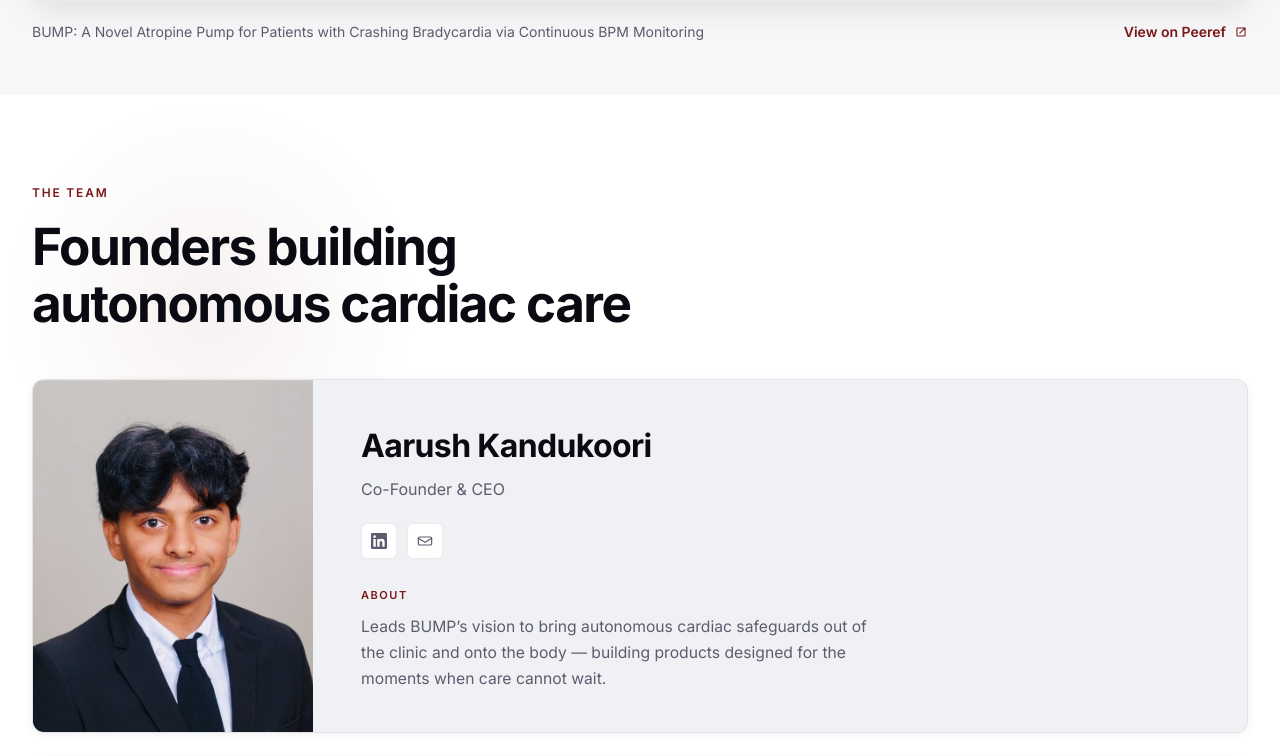
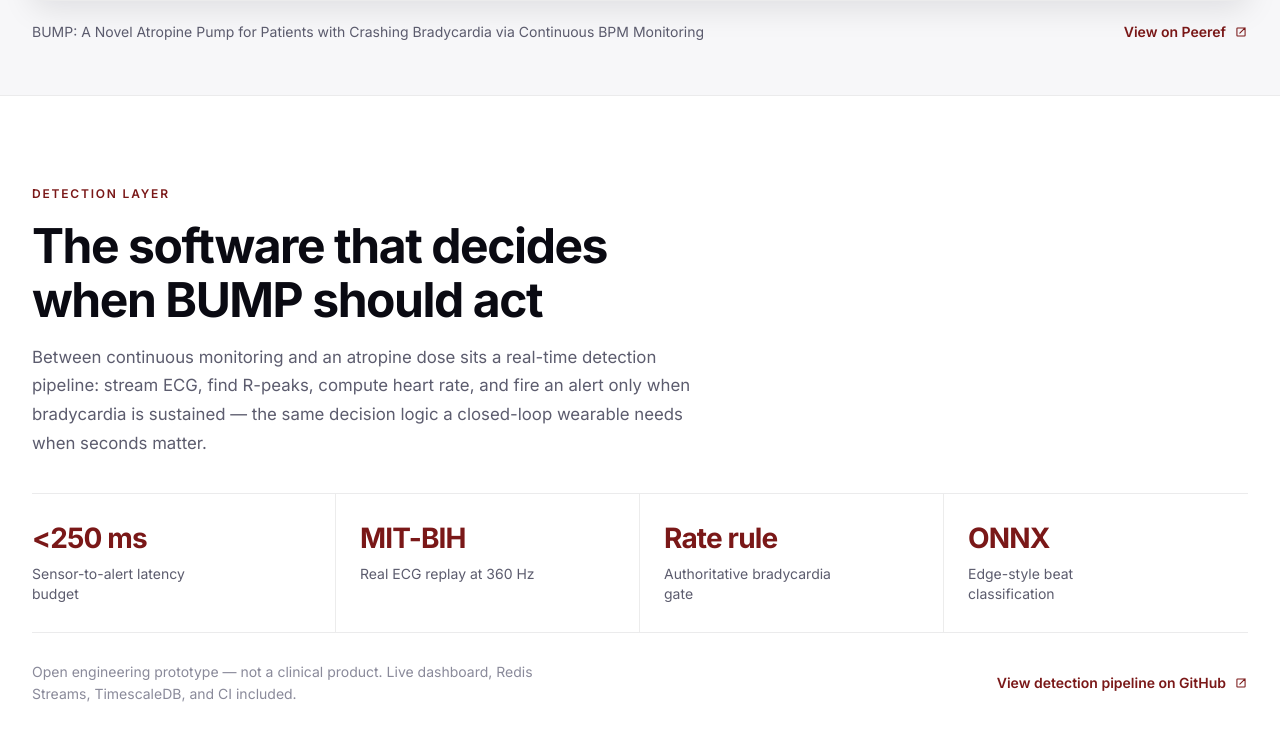
Before and after one commit to aarushkandukoori/bump-website, a React (Vite) app: page / in a window 1280 px wide. Shown: the part 7460-8216 px from the top of the page. Built offline with nearby package versions, Linux system fonts and the light colour scheme.

Commit message:
Add detection-layer showcase below research section
Surfaces the open-source bradycardia detection pipeline highlights
on bump-labs.com, directly under prototype validation.

```diff
--- a/src/App.tsx
+++ b/src/App.tsx
@@ -5,6 +5,7 @@
 import { HowItWorks } from './components/HowItWorks';
 import { Team } from './components/Team';
 import { Research } from './components/Research';
+import { DetectionShowcase } from './components/DetectionShowcase';
 import { Contact } from './components/Contact';
 import { Footer } from './components/Footer';
 
@@ -18,6 +19,7 @@
         <HowItWorks />
         <FeatureCarousel />
         <Research />
+        <DetectionShowcase />
         <Team />
         <Contact />
       </main>
--- /dev/null
+++ b/src/components/DetectionShowcase.css
@@ -0,0 +1,167 @@
+.detection-showcase {
+  padding: var(--section-space) 0 var(--section-space-end);
+  background: var(--bg-primary);
+  border-top: 1px solid var(--border);
+}
+
+.detection-showcase__inner {
+  max-width: var(--max-width);
+  margin: 0 auto;
+  padding: 0 32px;
+}
+
+.detection-showcase__header {
+  max-width: 680px;
+  margin-bottom: 36px;
+}
+
+.detection-showcase__headline {
+  font-size: clamp(2rem, 4vw, 3rem);
+  font-weight: 700;
+  line-height: 1.12;
+  letter-spacing: -0.03em;
+  color: var(--text-primary);
+  margin-bottom: 16px;
+}
+
+.detection-showcase__lede {
+  font-size: 1.05rem;
+  line-height: 1.7;
+  color: var(--text-secondary);
+}
+
+.detection-showcase__highlights {
+  display: grid;
+  grid-template-columns: repeat(4, minmax(0, 1fr));
+  gap: 0;
+  border-top: 1px solid var(--border);
+  border-bottom: 1px solid var(--border);
+  margin-bottom: 28px;
+}
+
+.detection-showcase__stat {
+  padding: 28px 20px 28px 0;
+  border-right: 1px solid var(--border);
+}
+
+.detection-showcase__stat:last-child {
+  border-right: none;
+  padding-right: 0;
+}
+
+.detection-showcase__stat:not(:first-child) {
+  padding-left: 24px;
+}
+
+.detection-showcase__stat-value {
+  display: block;
+  font-size: clamp(1.35rem, 2.4vw, 1.75rem);
+  font-weight: 700;
+  letter-spacing: -0.03em;
+  color: var(--accent);
+  margin-bottom: 8px;
+  line-height: 1.2;
+}
+
+.detection-showcase__stat-label {
+  display: block;
+  font-size: 14px;
+  line-height: 1.45;
+  color: var(--text-secondary);
+  max-width: 180px;
+}
+
+.detection-showcase__footer {
+  display: flex;
+  flex-wrap: wrap;
+  align-items: center;
+  justify-content: space-between;
+  gap: 16px 24px;
+}
+
+.detection-showcase__note {
+  font-size: 14px;
+  line-height: 1.55;
+  color: var(--text-muted);
+  max-width: 520px;
+}
+
+.detection-showcase__link {
+  display: inline-flex;
+  align-items: center;
+  gap: 8px;
+  font-size: 14px;
+  font-weight: 600;
+  color: var(--accent);
+  white-space: nowrap;
+  transition: color 0.2s ease, gap 0.2s ease;
+}
+
+.detection-showcase__link:hover {
+  color: var(--accent-hover);
+  gap: 10px;
+}
+
+.detection-showcase__link:focus-visible {
+  outline: 2px solid var(--accent);
+  outline-offset: 3px;
+  border-radius: 2px;
+}
+
+@media (max-width: 900px) {
+  .detection-showcase__highlights {
+    grid-template-columns: repeat(2, minmax(0, 1fr));
+  }
+
+  .detection-showcase__stat {
+    border-right: none;
+    padding: 20px 16px 20px 0;
+  }
+
+  .detection-showcase__stat:nth-child(odd) {
+    border-right: 1px solid var(--border);
+    padding-right: 16px;
+  }
+
+  .detection-showcase__stat:not(:first-child) {
+    padding-left: 0;
+  }
+
+  .detection-showcase__stat:nth-child(even) {
+    padding-left: 16px;
+  }
+
+  .detection-showcase__stat:nth-child(-n + 2) {
+    border-bottom: 1px solid var(--border);
+  }
+
+  .detection-showcase__stat-label {
+    max-width: none;
+  }
+}
+
+@media (max-width: 520px) {
+  .detection-showcase__inner {
+    padding: 0 24px;
+  }
+
+  .detection-showcase__highlights {
+    grid-template-columns: 1fr;
+  }
+
+  .detection-showcase__stat,
+  .detection-showcase__stat:nth-child(odd),
+  .detection-showcase__stat:nth-child(even) {
+    border-right: none;
+    padding: 18px 0;
+  }
+
+  .detection-showcase__stat:not(:last-child) {
+    border-bottom: 1px solid var(--border);
+  }
+
+  .detection-showcase__footer {
+    flex-direction: column;
+    align-items: flex-start;
+  }
+}
--- /dev/null
+++ b/src/components/DetectionShowcase.tsx
@@ -0,0 +1,101 @@
+import { motion } from 'framer-motion';
+import './DetectionShowcase.css';
+
+const HIGHLIGHTS = [
+  {
+    value: '<250 ms',
+    label: 'Sensor-to-alert latency budget',
+  },
+  {
+    value: 'MIT-BIH',
+    label: 'Real ECG replay at 360 Hz',
+  },
+  {
+    value: 'Rate rule',
+    label: 'Authoritative bradycardia gate',
+  },
+  {
+    value: 'ONNX',
+    label: 'Edge-style beat classification',
+  },
+] as const;
+
+const GITHUB_URL = 'https://github.com/aarushkandukoori/bump-detection';
+
+export function DetectionShowcase() {
+  return (
+    <section className="detection-showcase" id="detection">
+      <div className="detection-showcase__inner">
+        <motion.div
+          className="detection-showcase__header"
+          initial={{ opacity: 0, y: 32 }}
+          whileInView={{ opacity: 1, y: 0 }}
+          viewport={{ once: true, margin: '-80px' }}
+          transition={{ duration: 0.7 }}
+        >
+          <span className="section__label">Detection Layer</span>
+          <h2 className="detection-showcase__headline">
+            The software that decides when BUMP should act
+          </h2>
+          <p className="detection-showcase__lede">
+            Between continuous monitoring and an atropine dose sits a real-time
+            detection pipeline: stream ECG, find R-peaks, compute heart rate,
+            and fire an alert only when bradycardia is sustained — the same
+            decision logic a closed-loop wearable needs when seconds matter.
+          </p>
+        </motion.div>
+
+        <motion.div
+          className="detection-showcase__highlights"
+          initial={{ opacity: 0, y: 28 }}
+          whileInView={{ opacity: 1, y: 0 }}
+          viewport={{ once: true, margin: '-60px' }}
+          transition={{ duration: 0.7, delay: 0.08 }}
+        >
+          {HIGHLIGHTS.map((item) => (
+            <div key={item.value} className="detection-showcase__stat">
+              <span className="detection-showcase__stat-value">{item.value}</span>
+              <span className="detection-showcase__stat-label">{item.label}</span>
+            </div>
+          ))}
+        </motion.div>
+
+        <motion.div
+          className="detection-showcase__footer"
+          initial={{ opacity: 0, y: 20 }}
+          whileInView={{ opacity: 1, y: 0 }}
+          viewport={{ once: true, margin: '-40px' }}
+          transition={{ duration: 0.6, delay: 0.12 }}
+        >
+          <p className="detection-showcase__note">
+            Open engineering prototype — not a clinical product. Live dashboard,
+            Redis Streams, TimescaleDB, and CI included.
+          </p>
+          <a
+            href={GITHUB_URL}
+            target="_blank"
+            rel="noopener noreferrer"
+            className="detection-showcase__link"
+          >
+            View detection pipeline on GitHub
+            <ExternalLinkIcon />
+          </a>
+        </motion.div>
+      </div>
+    </section>
+  );
+}
+
+function ExternalLinkIcon() {
+  return (
+    <svg width="14" height="14" viewBox="0 0 24 24" fill="none" aria-hidden="true">
+      <path
+        d="M14 5h5v5M10 14L19 5M19 10v8a1 1 0 01-1 1H6a1 1 0 01-1-1V6a1 1 0 011-1h8"
+        stroke="currentColor"
+        strokeWidth="1.8"
+        strokeLinecap="round"
+        strokeLinejoin="round"
+      />
+    </svg>
+  );
+}
```
